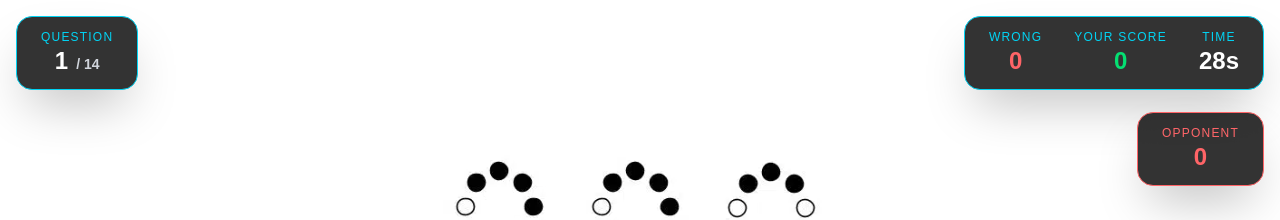
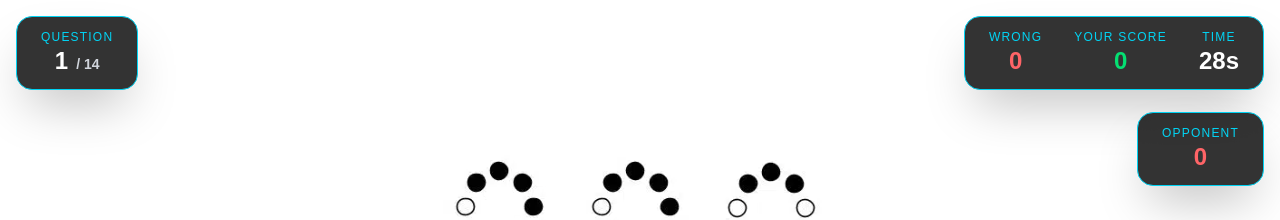
Before and after one commit to JiyeSun/compexp, a Next.js app: page / in a window 1280 px wide. Both pictures are taken after a click on the button "BEGIN". Shown: the top 220 px of the page. Built offline with nearby package versions, Linux system fonts and the light colour scheme.

Commit message:
Change opponent score styles to cyan
Updated styles for opponent score display.

```diff
--- a/app/page.tsx
+++ b/app/page.tsx
@@ -237,7 +237,7 @@ export default function Home() {
           <p className="text-xl text-gray-800">
             Your score: <span className="text-cyan-400 font-semibold">{score}</span>
           </p>
-          <p className="text-xl text-gray-800 mt-4">
+          <p className="text-xl text-gray-800">
             Opponent score: <span className="text-red-400 font-semibold">{opponentScore}</span>
           </p>
 
@@ -304,10 +304,10 @@ export default function Home() {
     bg-black/80 backdrop-blur-md
     text-white px-6 py-3
     rounded-2xl shadow-2xl
-    border border-red-400">
+    border border-cyan-400">
 
     <div className="text-center">
-      <p className="text-xs tracking-widest text-red-400">
+      <p className="text-xs tracking-widest text-cyan-400">
         OPPONENT
       </p>
       <p className="text-2xl font-bold text-red-400">
```
